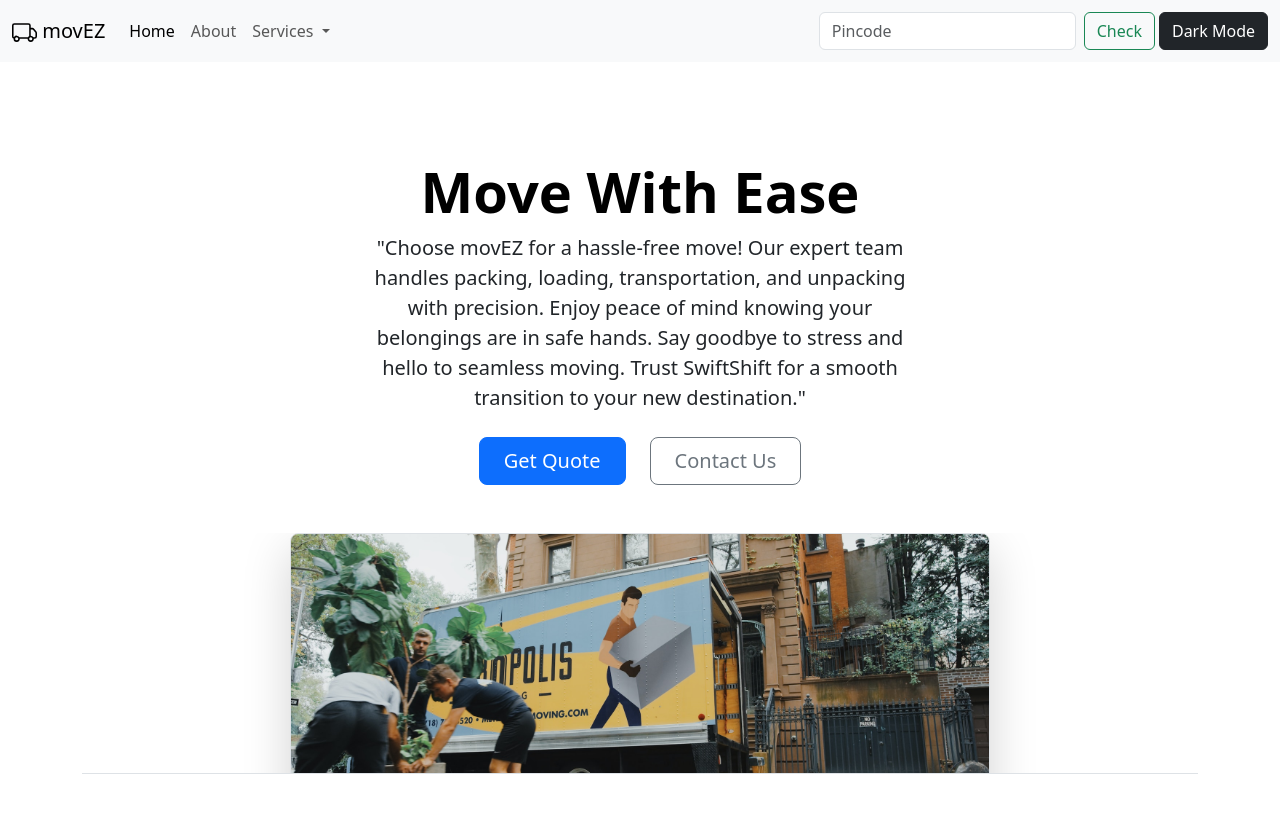
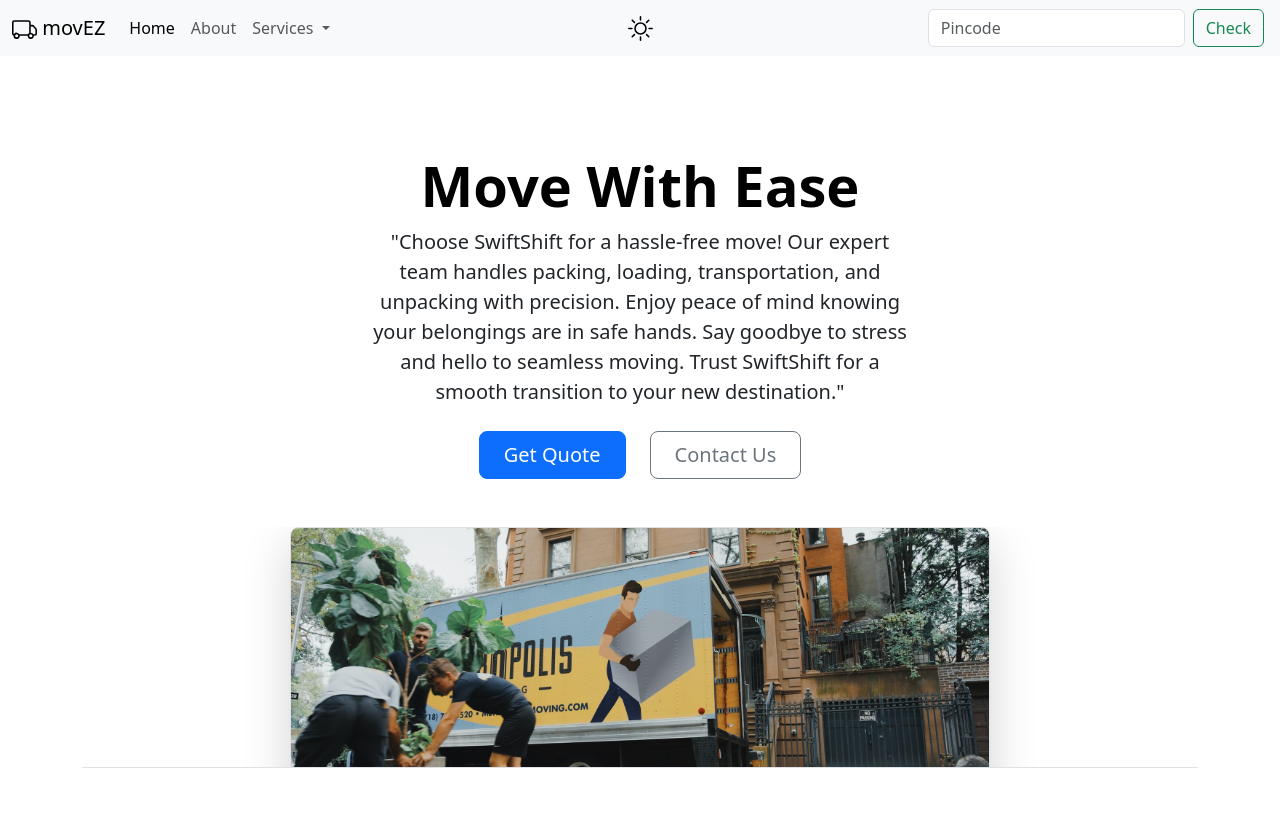
Before and after one commit to GoutamK1902/Bootstrap-MovEZ-Project, a plain HTML site: page index.html in a window 1280 px wide. Shown: the top 833 px of the page. Drawn offline with nearby package versions, Linux system fonts and the light colour scheme.

Commit message:
Update index.html

```diff
--- a/index.html
+++ b/index.html
@@ -17,11 +17,26 @@
         height: 40px;
         border-radius: 6px;
       }
+      #toggleButton {
+        height: 25px;
+        margin: 0;
+      }
+      .dark-mode {
+        width: 10%;
+        position: absolute;
+        left: 45%;
+        display: flex;
+        align-items: center;
+        justify-content: center;
+      }
     </style>
   </head>
 
   <body>
     <nav class="navbar navbar-expand-lg bg-body-tertiary">
+      <div class="dark-mode">
+        <img id="toggleButton" src="sun.svg" alt="light/dark mode icon" />
+      </div>
       <div class="container-fluid">
         <a class="navbar-brand" href="#"
           ><img src="truck.svg" alt="brand-icon" height="25px" /> movEZ</a
@@ -70,7 +85,6 @@
             />
             <button class="btn btn-outline-success" type="submit">Check</button>
           </form>
-          <button id="toggleButton" class="btn btn-dark mt-1 mb-1">Dark Mode</button>
         </div>
       </div>
     </nav>
@@ -79,7 +93,7 @@
         <h1 class="display-4 fw-bold text-body-emphasis">Move With Ease</h1>
         <div class="col-lg-6 mx-auto">
           <p class="lead mb-4">
-            "Choose movEZ for a hassle-free move! Our expert team handles
+            "Choose SwiftShift for a hassle-free move! Our expert team handles
             packing, loading, transportation, and unpacking with precision.
             Enjoy peace of mind knowing your belongings are in safe hands. Say
             goodbye to stress and hello to seamless moving. Trust SwiftShift for
```
